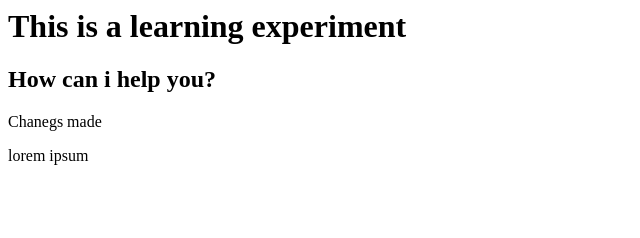
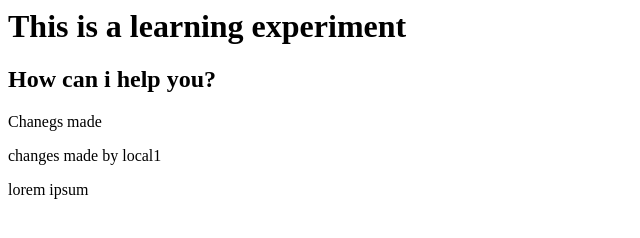
Before and after one commit to Kshi-tij/github-cli, a plain HTML site: page index.html in a window 1280 px wide. Shown: the whole page, without its empty margins (0-640 px from the left). Drawn offline with Linux system fonts and the light colour scheme.

Commit message:
update index.html

```diff
--- a/index.html
+++ b/index.html
@@ -6,6 +6,7 @@
   <h1>This is a learning experiment</h1>
   <h2>How can i help you?</h2>
   <p>Chanegs made</p>
+  <p>changes made by local1</p>
   <p>lorem ipsum</p>
 </body>
 </html>
```
